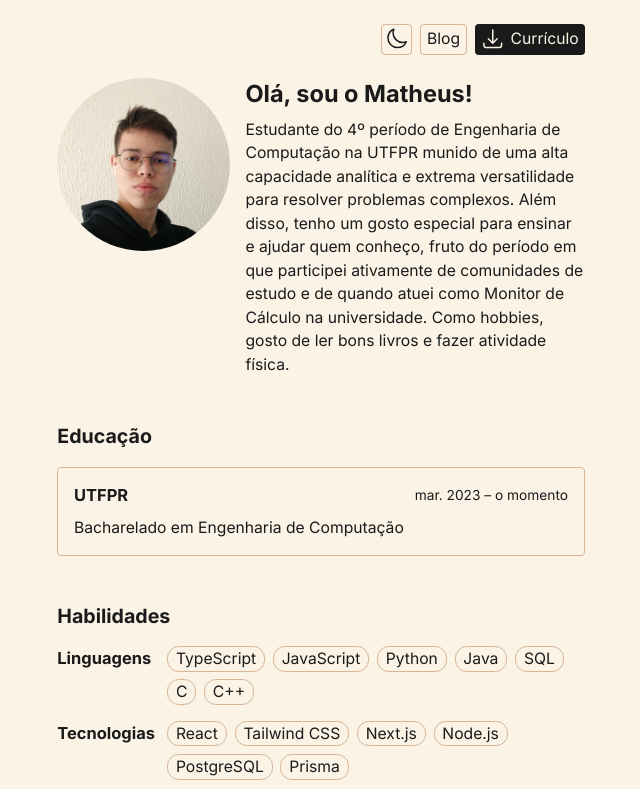
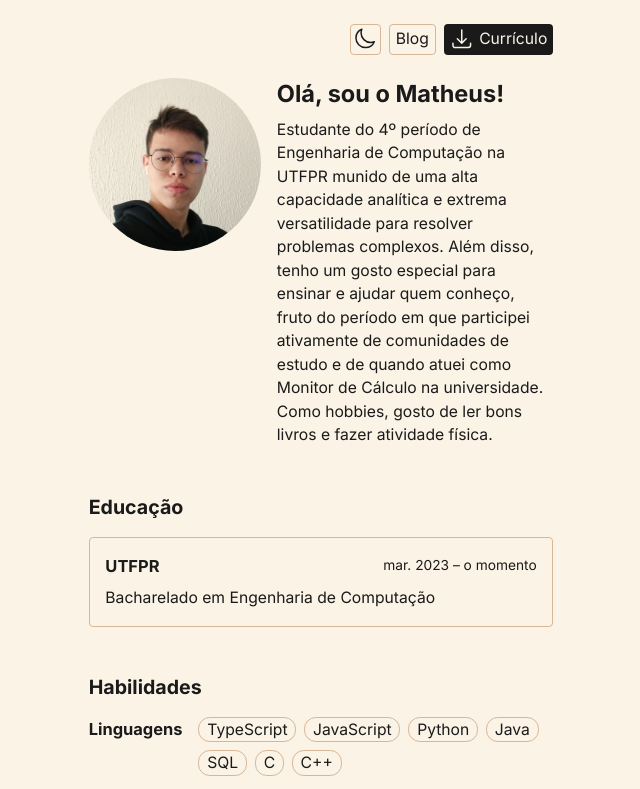
Before and after one commit to mcavalcantes/portfolio, a React (Vite) app: page / in a window 1280 px wide. Shown: the top 789 px of the page, without its empty margins (319-959 px from the left). Built offline with nearby package versions, Linux system fonts and the light colour scheme.

Commit message:
updated layout horizontal padding for desktop view

```diff
--- a/src/components/Layout.tsx
+++ b/src/components/Layout.tsx
@@ -35,7 +35,7 @@ export const Layout = ({ children }: LayoutProps) => {
   };
 
   return (
-    <div className="min-h-screen flex flex-col items-center px-8 md:px-32 xl:px-96">
+    <div className="min-h-screen flex flex-col items-center px-8 md:px-32 xl:px-[26rem]">
       <header className="h-20 w-full flex items-center justify-end gap-2">
         <div className="flex items-center gap-2">
           {
```
